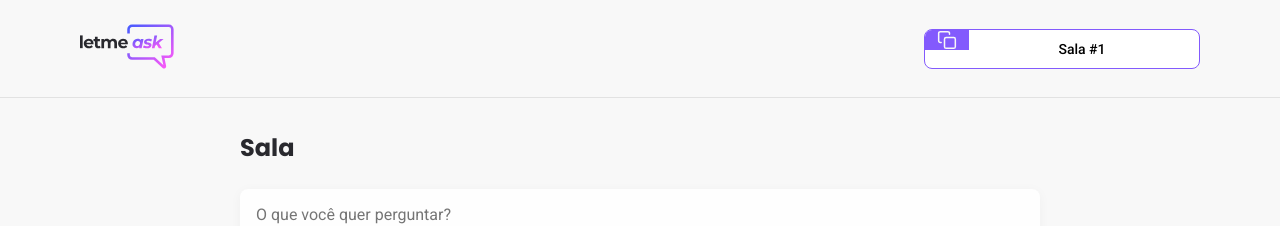
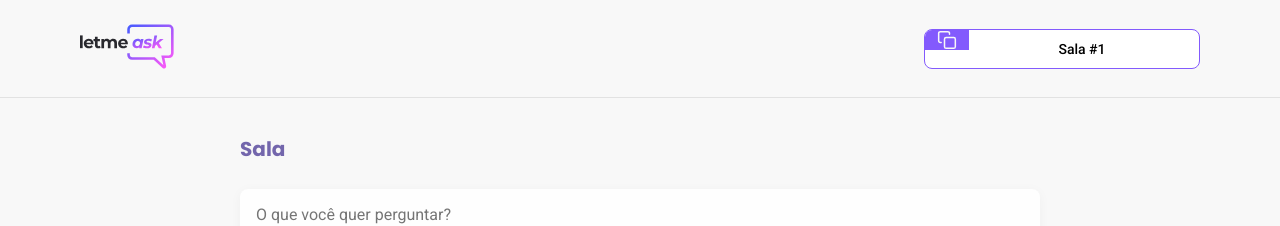
Before and after one commit to elvesw/nlw6-reactjs, a React (Create React App) app: page /rooms/1 in a window 1280 px wide. Shown: the top 226 px of the page. Built offline with nearby package versions, Linux system fonts and the light colour scheme; no server answers; the database is empty.

Commit message:
style: change color tiltle

```diff
--- a/src/pages/Profile/index.tsx
+++ b/src/pages/Profile/index.tsx
@@ -81,7 +81,8 @@ export function Profile() {
       <main>
         <div className="room-title">
           <h1>{user?.name}</h1>
-          { rooms.length > 0 && <span>{rooms.length} sala(s)</span> }
+          { rooms.length > 0 ? (<span>{rooms.length} sala(s)</span>):
+          (<span>Opps, você ainda não criou nenhuma sala</span>) }
         </div>
         <div className="room-list">
           {rooms.map(room => {
--- a/src/pages/Room/Admin/index.tsx
+++ b/src/pages/Room/Admin/index.tsx
@@ -88,7 +88,7 @@ export function AdminRoom() {
 
       <main>
         <div className="room-title">
-          <h1>Sala {title}</h1>
+          <h1><small>Sala</small> {title}</h1>
           { questions.length > 0 && <span>{questions.length} pergunta(s)</span> }
         </div>
         <div className="question-list">
--- a/src/pages/Room/Admin/styles.scss
+++ b/src/pages/Room/Admin/styles.scss
@@ -69,6 +69,10 @@
         font-family: 'Poppins', sans-serif;
         font-size: 24px;
         color: #29292e;
+
+        >small {
+          color: #7366AC;
+        }
       }
 
       span {
--- a/src/pages/Room/index.tsx
+++ b/src/pages/Room/index.tsx
@@ -88,7 +88,7 @@ export function Room() {
 
       <main>
         <div className="room-title">
-          <h1>Sala {title}</h1>
+          <h1><small>Sala</small> {title}</h1>
           { questions.length > 0 && <span>{questions.length} pergunta(s)</span> }
         </div>
 
--- a/src/pages/Room/styles.scss
+++ b/src/pages/Room/styles.scss
@@ -71,6 +71,10 @@
         font-family: 'Poppins', sans-serif;
         font-size: 24px;
         color: #29292e;
+
+        >small {
+          color: #7366AC;
+        }
       }
 
       span {
```
